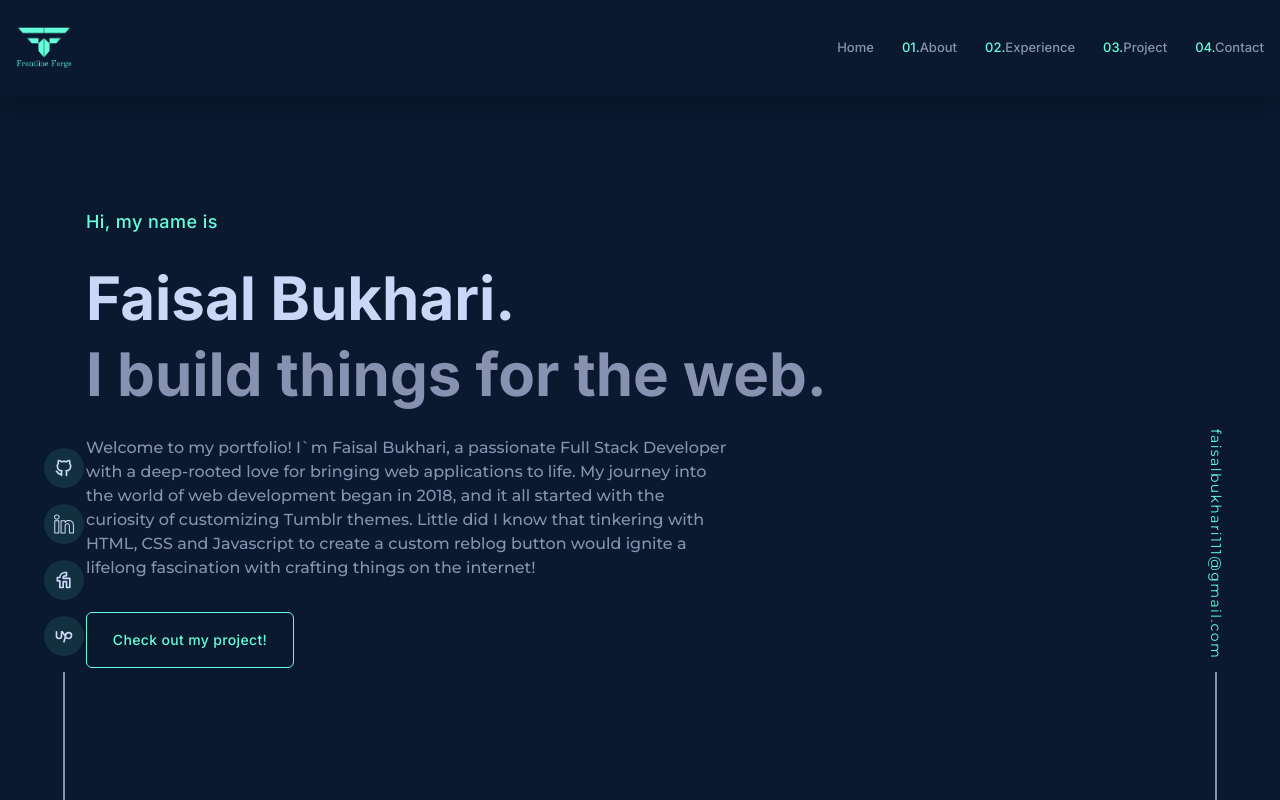
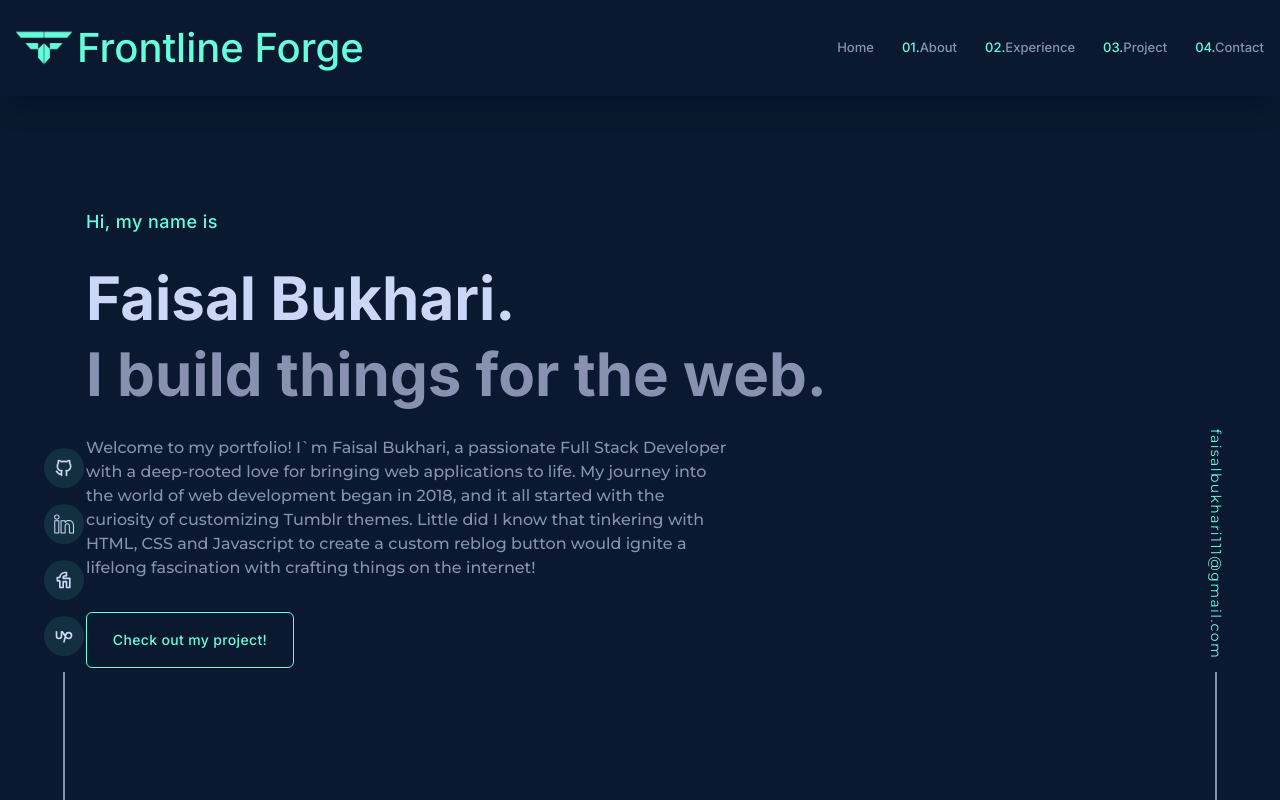
Before and after one commit to Bukhari-CT/portofolio, a Next.js app: page / in a window 1280 px wide. Built offline with nearby package versions, Linux system fonts and the light colour scheme.

Commit message:
logo style updated

```diff
--- a/components/Navbar.tsx
+++ b/components/Navbar.tsx
@@ -46,11 +46,18 @@ const Navbar = () => {
         {/* ============ Logo Start here ============ */}
         <Link href="/">
           <motion.div
+            style={{
+              display: "flex",
+              gap: "5px",
+              justifyContent: "center",
+              alignItems: "center",
+            }}
             initial={{ opacity: 0 }}
             animate={{ opacity: 1 }}
             transition={{ duration: 0.1 }}
           >
             <Image className="w-14" src={logo} alt="logo" />
+            <p style={{ fontSize: 40, color: "#65ffdb" }}>Frontline Forge</p>
           </motion.div>
         </Link>
         {/* ============ Logo End here ============== */}
```
Also changed, not shown: public/assets/images/logo.png.
